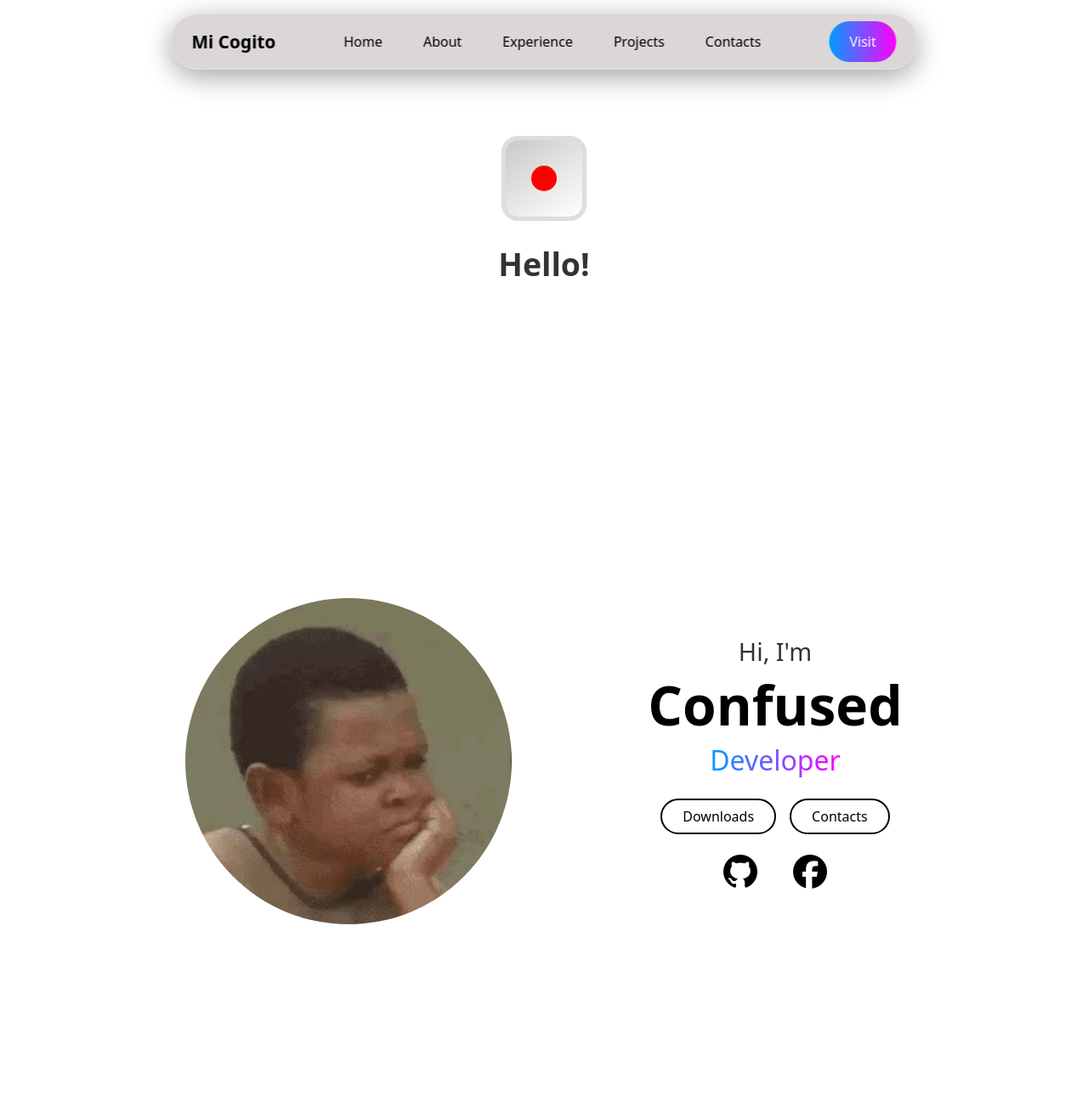
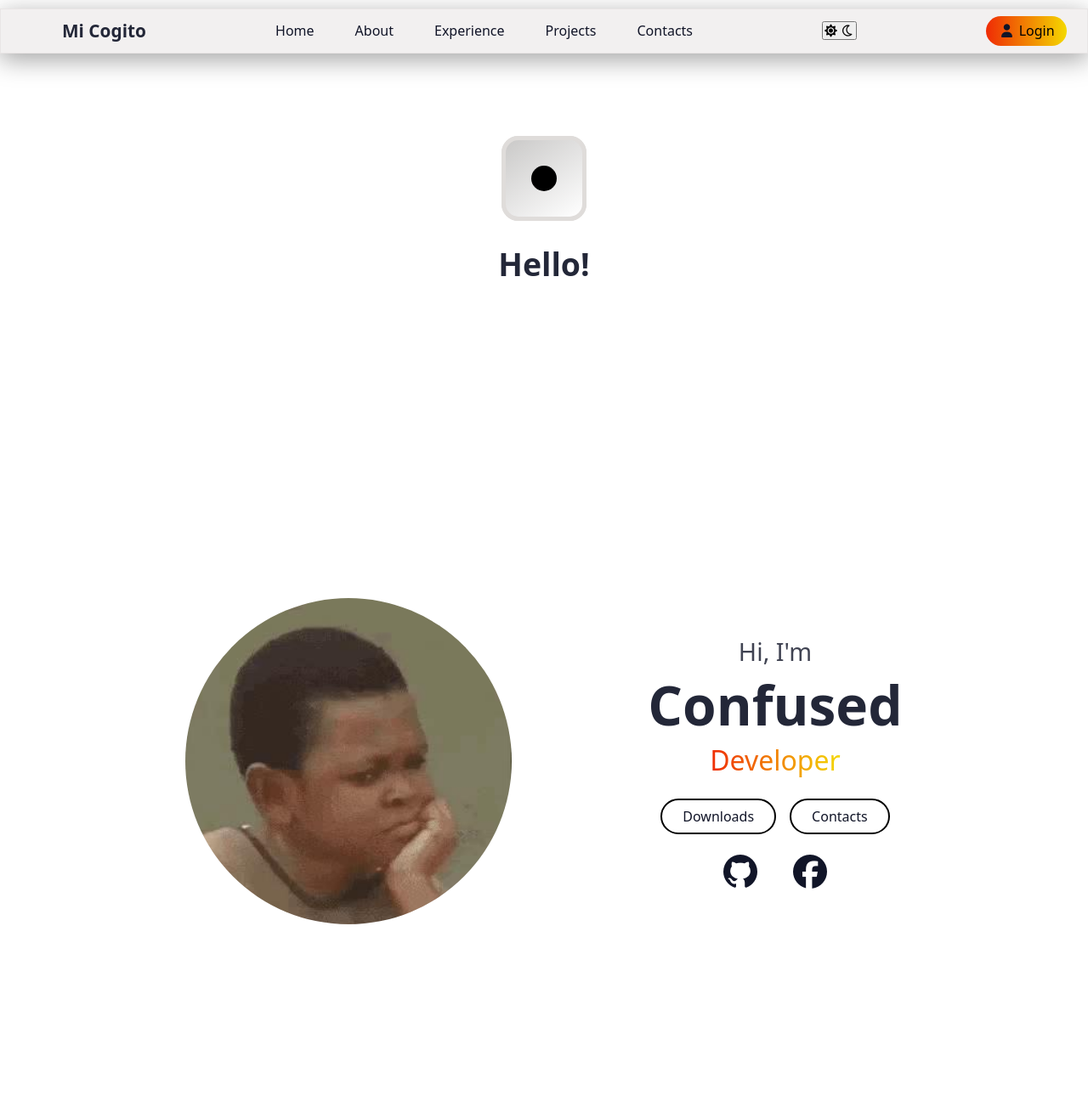
Before and after one commit to SamAnaniasCases/myPortfolio, a PHP site: page /myPortfolio.html in a window 1280 px wide. Shown: the whole page at 85% size. Run offline with PHP 8.4, Linux system fonts and the light colour scheme; some libraries are stand-ins or nearby versions.

Commit message:
little Edit

```diff
--- a/myPortcss.css
+++ b/myPortcss.css
@@ -11,30 +11,30 @@
 /* header section  */
 header{
     position: fixed;
-    top: 1rem;
-    left: 50%;
-    transform: translateX(-50%);
+    top: 10px;
+    left: 0;
+    width: 100%;
     display: flex;
     align-items: center;
-    justify-content: center;
+    justify-content: space-between;
     gap: 5rem;
-    background-color: rgba(211, 206, 206, 0.8);
+    background-color: var(--base-variant);
     backdrop-filter: blur(8px);
-    color: rgb(0, 0, 0);
-    border-radius: 3rem;
+    color: var(--text-color);
     padding: 0.5rem 1.5rem;
     z-index: 1000;
-    box-shadow: 0 8px 32px rgb(0, 0, 0, 0.37);
+    box-shadow: 0 7px 30px var(--box-shadow);
     -webkit-backdrop-filter: blur(10px);
-    border: 1px solid rgb(255, 255, 255, 0.2);
+    border: 1px solid var(--base-variant);
 }
 .logo{
-    color: rgb(0, 0, 0);
+    color: var(--secondary-text);
     font-size: 1.3rem;
     font-weight: 600;
     text-wrap: nowrap; /* kanang if more than 1 word makaboot ka
                         kung mo ubos ba ang excess words or dli */
     transition: 0.3s ease-in-out;
+    margin-left: 3rem;
 }
 .logo:hover{
     transform: scale(1.1);
@@ -45,7 +45,7 @@ header{
 }
 li a{
     position: relative;
-    color: rgb(0, 0, 0);
+    color: var(--text-color);
     font-weight: 500;
 
 }
@@ -64,19 +64,25 @@ li a::before{
 li a:hover::before{
     width: 100%;
 }
-.visit-btn{
-    padding: 0.8rem 1.5rem;
-    border-radius: 3rem;
+.log-in{
+    padding: 0.4rem 0.9rem;
+    border-radius: 2rem;
     border: none;
-    font-weight: 500;
-    font-size: 1rem;
     cursor: pointer;
-    color: white;
+    justify-content: center;
+    align-items: center;
     transition: 0.3s ease-in-out;
     background: linear-gradient(var(--gradient-direct),
     var(--gradient-start), var(--gradient-end));
 }
-.visit-btn:hover{
+.loginbtn{
+    font-weight: 500;
+    font-size: 1rem;
+    border: none;
+    background: none;
+    cursor: pointer;
+}
+.log-in:hover{
     transform: scale(1.03);
     background: linear-gradient(var(--gradient-direct),
     var(--gradient-end), var(--gradient-start));
@@ -160,7 +166,7 @@ li a:hover::before{
     width: 30px;
     height: 30px;
     margin: -15px 0 0 -15px;
-    background: red;
+    background: rgb(0, 0, 0);
 }
 .back::after{
     margin: -35px 0 0 -30px;
@@ -203,7 +209,7 @@ li a:hover::before{
     font-size: 2rem;
     font-weight: bold;
     text-align: center;
-    color: #333;
+    color: var(--secondary-text);
     transition: opacity 0.2s ease;
 }
 .word-display.fade {
@@ -239,16 +245,19 @@ section{
     flex-direction: column;
     text-align: center;
     justify-content: center;
+    color: var(--text-color);
     gap: 1.5rem;
 }
 .about-txt h3{
     font-size: 1.8rem;
     font-weight: 500;
     opacity: 0.8;
+    color: var(--text-color);
 }
 .about-txt h1{
     font-size: 4rem;
     font-weight: 600;
+    color: var(--secondary-text);
 }
 .about-txt span{
     /* How to use background-clip */
@@ -264,7 +273,7 @@ section{
     justify-content: center;
 }
 .btn{
-    border: 2px solid black;
+    border: 2px solid var(--border-box);
     border-radius: 3rem;
     padding: 0.5rem 1.5rem;
     cursor: pointer;
@@ -272,8 +281,8 @@ section{
     transition: 0.2s ease-in-out;
 }
 .btn:hover{
-    background-color: black;
-    color: white;
+    background-color: var(--border-box);
+    color: var(--base-color);
 }
 .about-socials{
     display: flex;
@@ -300,7 +309,14 @@ section{
     /* get the gradient here:
     http://gradient.shapefactory.co/ */
 
+    --base-color: white;
+    --base-variant: rgb(211, 206, 206, 0.3);
+    --text-color: #111528;
+    --secondary-text: #232738;
+    --border-box: black;
+    --box-shadow: rgb(0, 0, 0, 0.37);
+
     --gradient-direct: to right;
-    --gradient-start: rgb(0, 157,255);
-    --gradient-end: rgb(255, 0, 255);
+    --gradient-start: #EF2B05;
+    --gradient-end: #F4D800;
 }
--- a/myPortfolio.html
+++ b/myPortfolio.html
@@ -6,6 +6,7 @@
     initial-scale=1.0">
     <link rel="stylesheet" href="myPortcss.css">
     <link rel="stylesheet" href="https://cdnjs.cloudflare.com/ajax/libs/font-awesome/7.0.1/css/all.min.css">
+    <!-- to get the logo https://fontawesome.com/ -->
 
     <title>MiCogito</title>
 
@@ -24,7 +25,15 @@
 
         <i class="fa-solid fa-bars" id="menu-icon"></i>
 
-        <button class="visit-btn">Visit</button>
+        <button class="dlmood" id="dlmood">
+            <i class="fa-solid fa-sun"></i>
+            <i class="fa-regular fa-moon"></i>
+        </button>
+
+        <div class="log-in">
+        <i class="fa-solid fa-user"></i>
+        <button class="loginbtn">Login</button>
+        </div>
     </header>
 
     <div class="dice">
@@ -70,6 +79,6 @@
         </div>
     </section>
 
-    <script src="myPortjs.js"></script>
+    <script src="myPortDice.js"></script>
 </body>
 </html>
```
Also changed, not shown: myPortDice.js (renamed from myPortjs.js).
